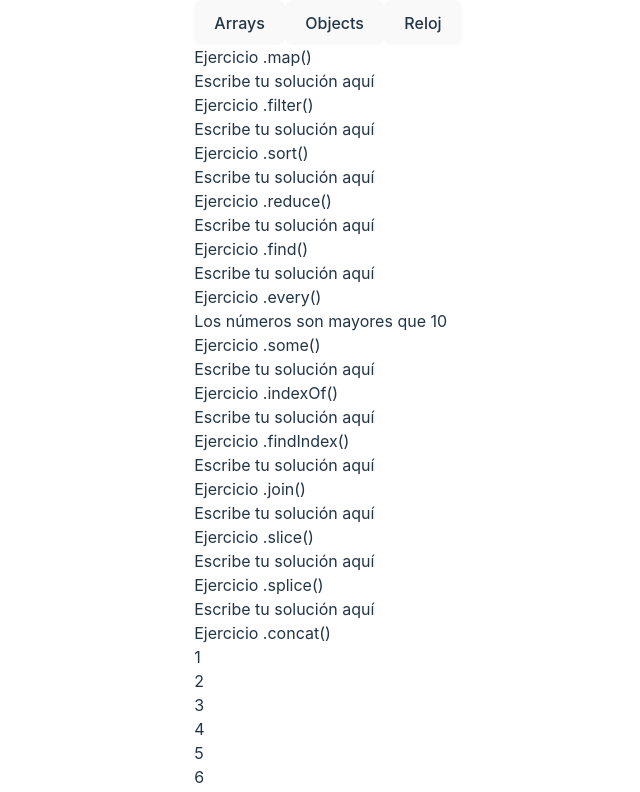
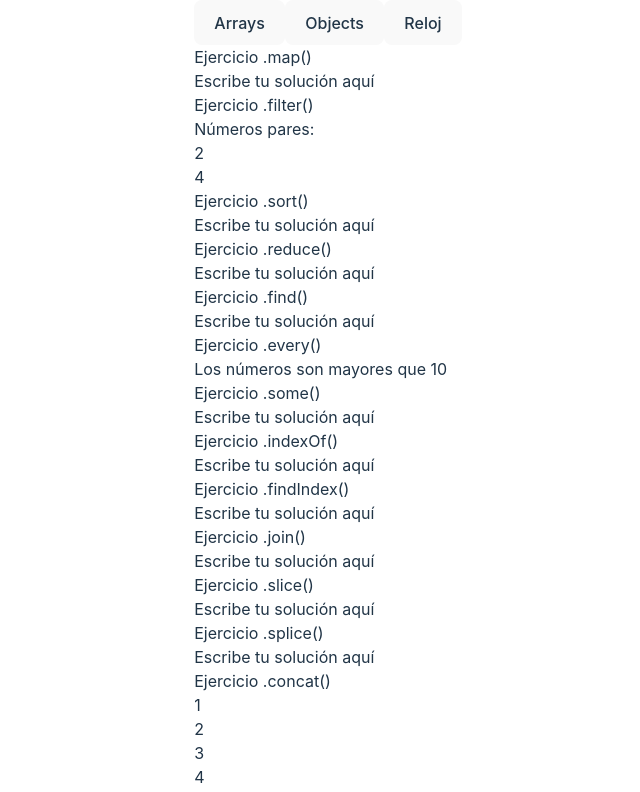
Before and after one commit to FSDSTR1023/react-javascript-exercices, a React (Vite) app: page / in a window 1280 px wide. Shown: the top 792 px of the page, without its empty margins (312-952 px from the left). Built offline with nearby package versions, Linux system fonts and the light colour scheme.

Commit message:
Método filter

```diff
--- a/src/components/MetodoFilter.jsx
+++ b/src/components/MetodoFilter.jsx
@@ -9,7 +9,12 @@ export const MetodoFilter = () => {
 
   return (
     <>
-      Escribe tu solución aquí
+      Números pares:
+      <ul>
+        {
+          numeros.filter((number)=>number%2==0).map((number)=> <li>{number}</li>)
+        }
+      </ul>
     </>
   );
 };
```
